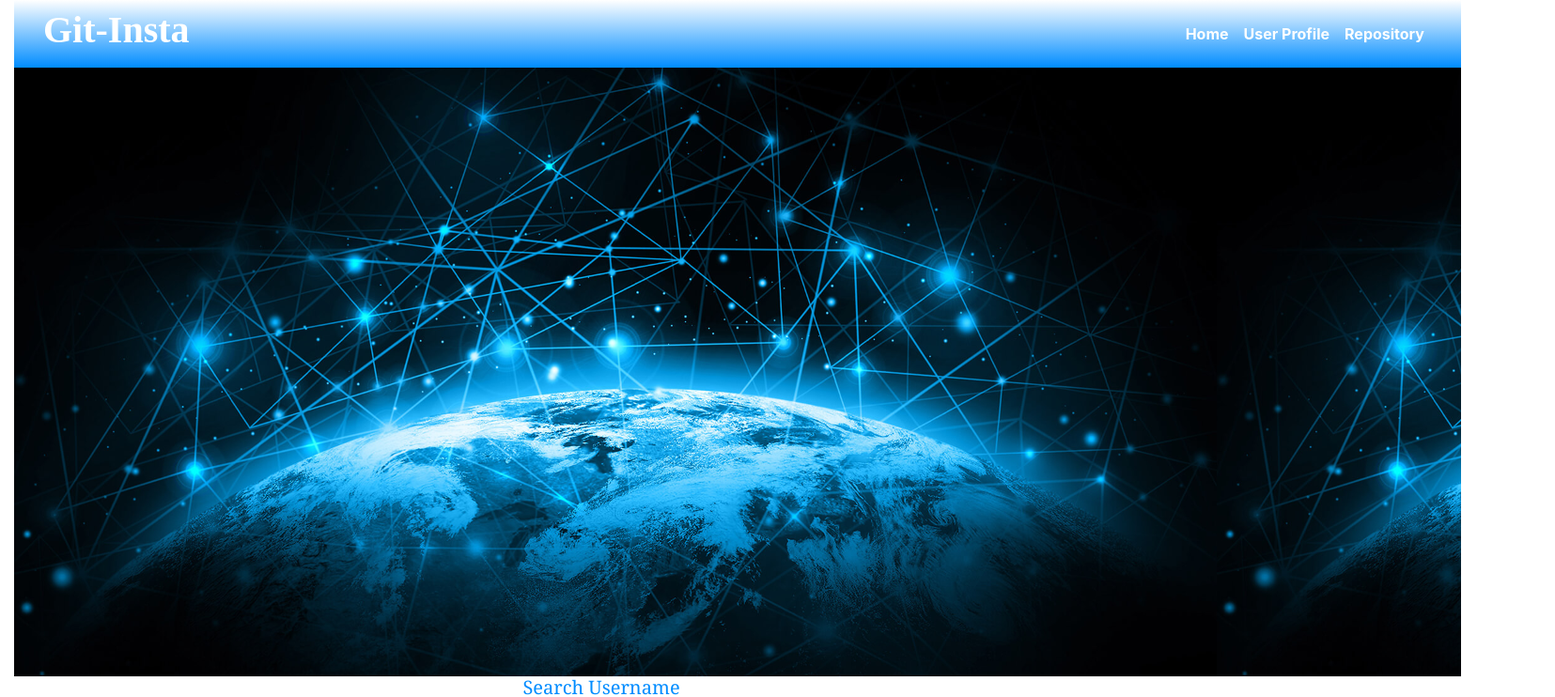
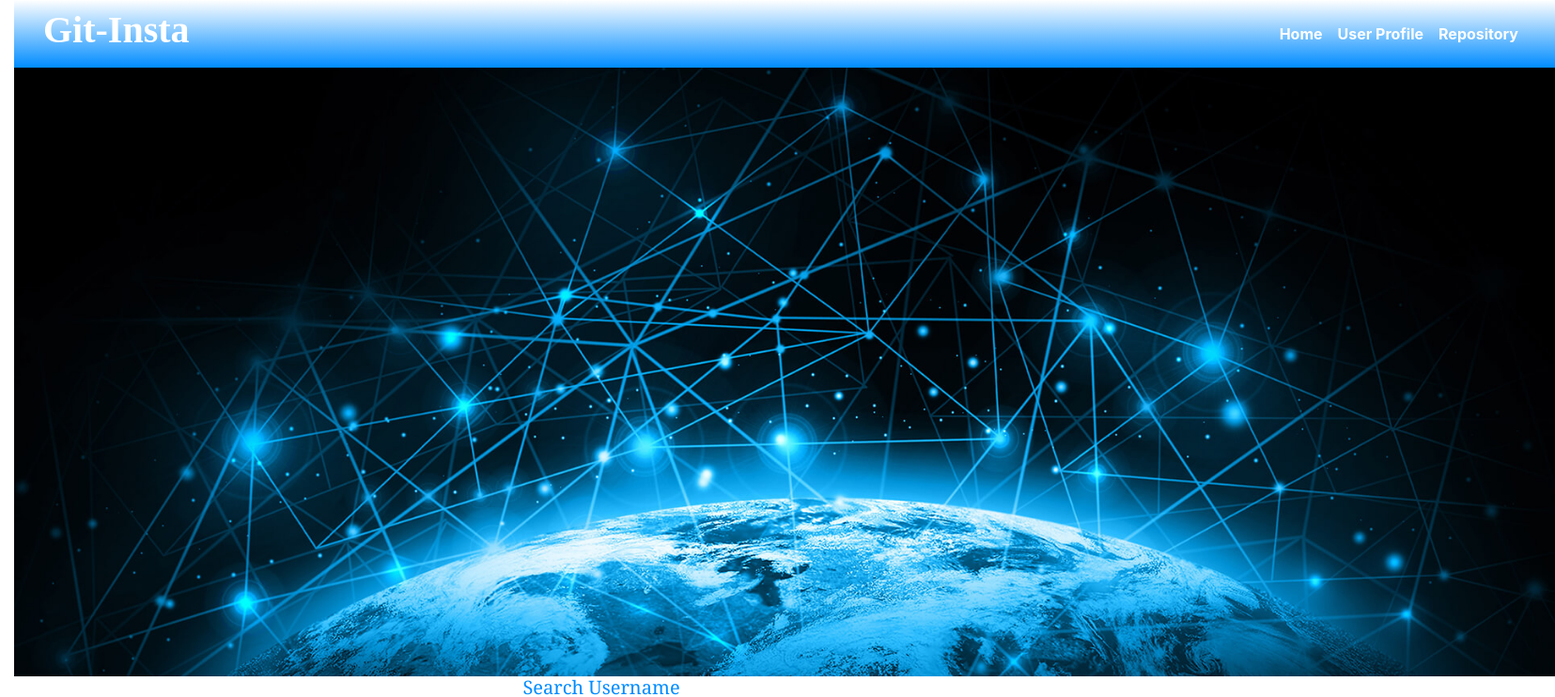
Before and after one commit to tailorv/Git-Insta, an Angular app: page / in a window 1280 px wide. Shown: the top 742 px of the page at 94% size, 1655 px wide, since content can reach past the window. Built offline with nearby package versions, Linux system fonts and the light colour scheme.

Commit message:
update labnding page

```diff
--- a/src/app/landing/landing.component.css
+++ b/src/app/landing/landing.component.css
@@ -1,11 +1,10 @@
 .wrapper{
     background: url(../../assets/home.jpg);
-    background-size: contain;
-    background-repeat: inherit;
+    background-size: cover;
+    background-repeat: no-repeat;
     height:90vh;
-    width:192.5vh;
-    padding-right: 0px;
-    padding-left: 0px;
+    width: 205vh;
+
 }
 ul li a{
     text-align: center;
@@ -18,7 +17,8 @@ ul li a{
     padding: 10px;
     background:linear-gradient(#00b7ff,#00b7ff,#00b7ff,#00b7ff) ;
 }
-.container-fluid .git a{
+.container-fluid
+.git a{
     text-align: center;
     color: white;
     font-weight: 300;
--- a/src/index.html
+++ b/src/index.html
@@ -2,7 +2,7 @@
 <html lang="en">
 <head>
   <meta charset="utf-8">
-  <title>Git-Insta.</title>
+  <title>Git-Insta</title>
   <base href="/">
   <meta name="viewport" content="width=device-width, initial-scale=1">
   <link rel="icon" type="image/x-icon" href="favicon.ico">
```
Also changed, not shown: 1 other file (tests, documents, lock files or other folders).
